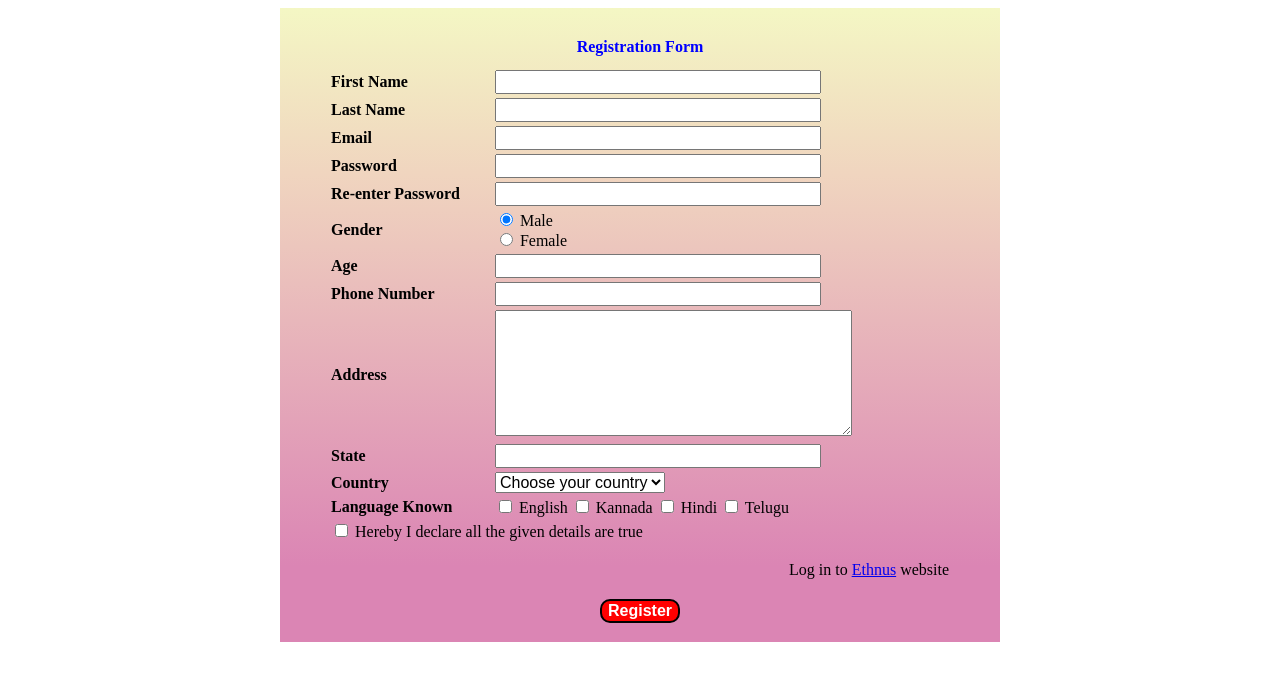
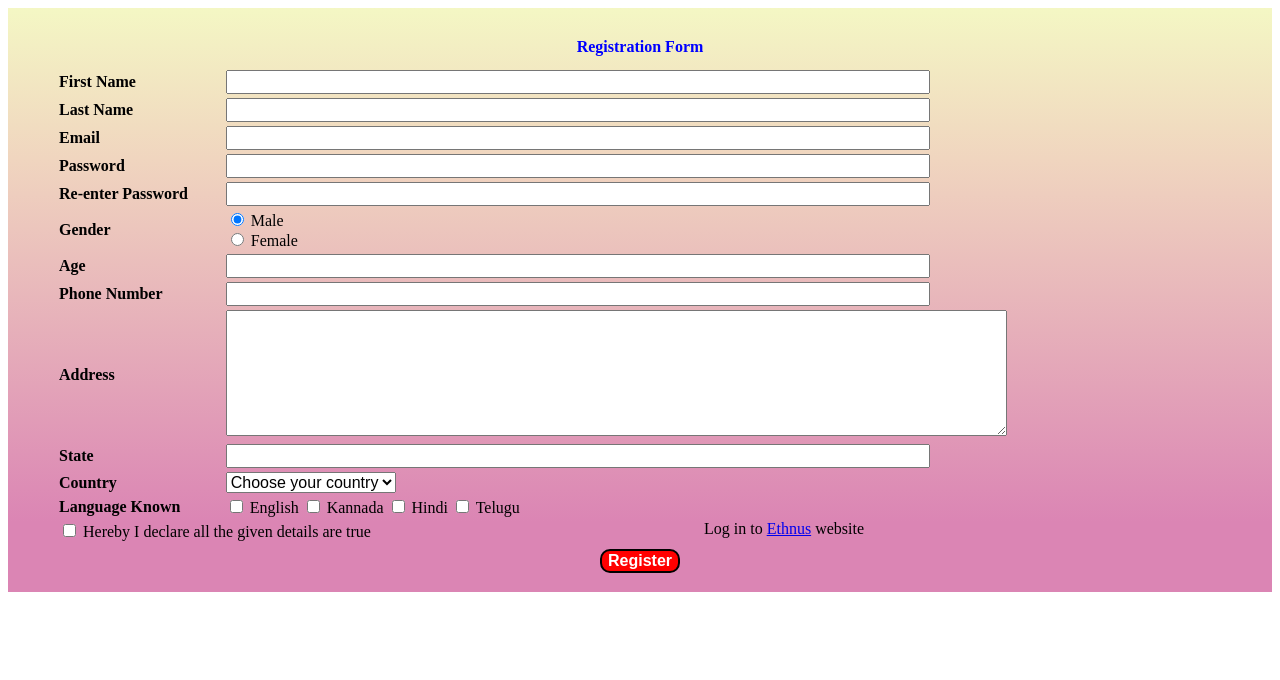
Before and after one commit to 22BKT0164/Ethnus-mern-stack-bootstrap-and-javascript-tasks, a plain HTML site: page Tasks bootstrap and javascript/javascript tasks/javascriptTask8.html in a window 1280 px wide. Drawn offline with Linux system fonts and the light colour scheme.

Commit message:
First commit
Solutions to tasks given in bootstrap and javascript

```diff
--- a/Tasks bootstrap and javascript/javascript tasks/javascriptTask8.html
+++ b/Tasks bootstrap and javascript/javascript tasks/javascriptTask8.html
@@ -18,18 +18,13 @@
             place-content: center;
         }
         table {
-            background: rgb(219, 133, 180);
-            background: linear-gradient(
-                0deg,
-                rgba(219, 133, 180, 1) 12%,
-                rgba(240, 213, 191, 1) 74%,
-                rgba(244, 247, 196, 1) 100%
-            );
-            padding: 1rem 3rem;
-            width: 45rem;
-            height: auto;
-            margin: 0 auto;
-        }
+  background: rgb(219, 133, 180);
+  background: linear-gradient( 0deg, rgba(219, 133, 180, 1) 12%, rgba(240, 213, 191, 1) 74%, rgba(244, 247, 196, 1) 100% );
+  padding: 1rem 3rem;
+  width: 79rem;
+  height: auto;
+  margin: 0 auto;
+}
         label {
             font-weight: bold;
         }
@@ -117,7 +112,7 @@
         <tr>
             <td><label for="address">Address </label></td>
             <td>
-                <textarea name="address" id="address" cols="42" rows="8" required></textarea>
+                <textarea name="address" id="address" cols="95" rows="8" required></textarea>
                 <span class="error" id="addressError"></span>
             </td>
         </tr>
@@ -158,7 +153,10 @@
         </tr>
         <tr>
             <td colspan="2">
-                <p style="text-align: right;">Log in to <a href="https://ethnus.com">Ethnus</a> website</p>
+                <p style="text-align: right;
+                position: absolute;
+                left: 55%;
+                top: 63%;">Log in to <a href="https://ethnus.com">Ethnus</a> website</p>
             </td>
         </tr>
         <tr>
```
